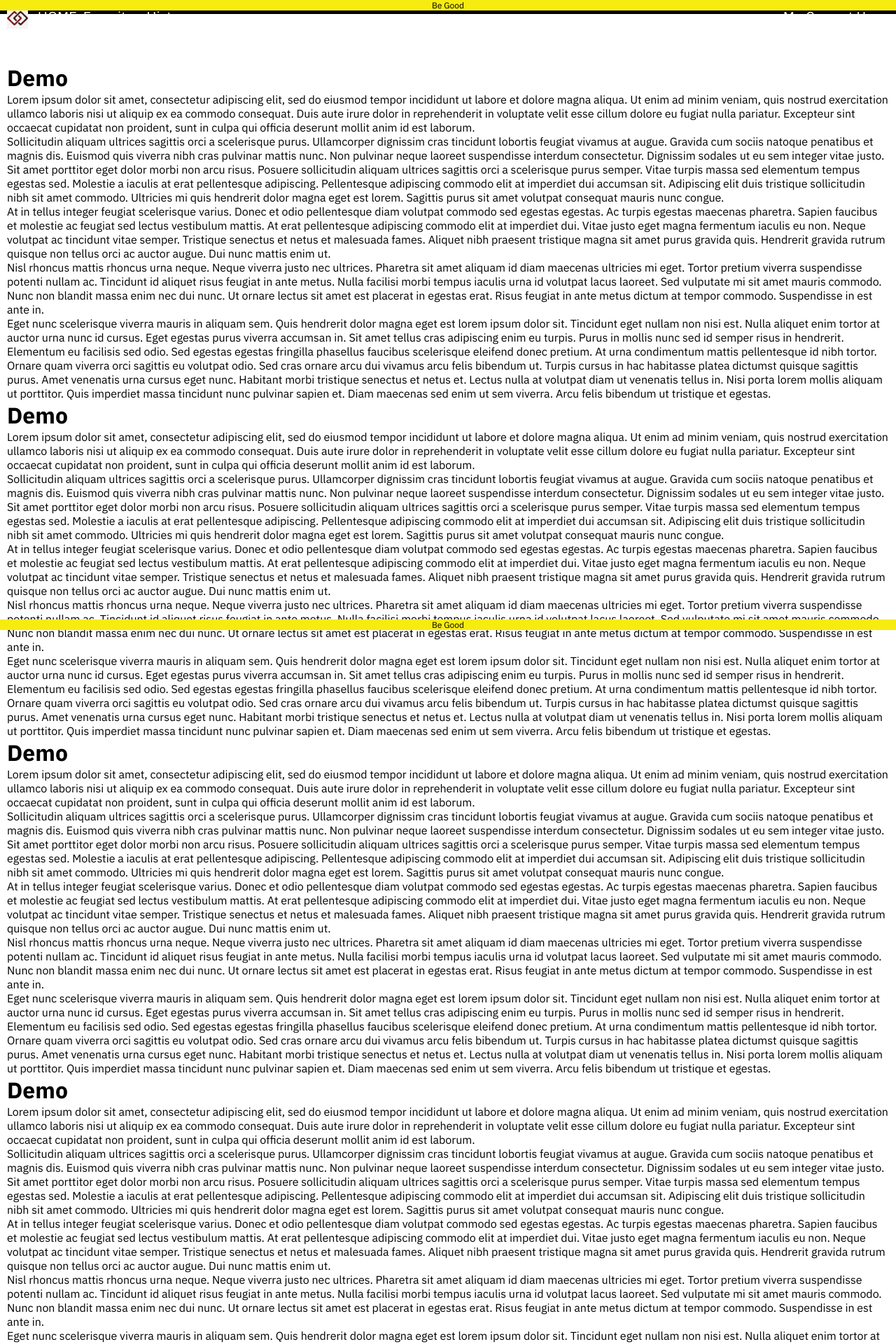
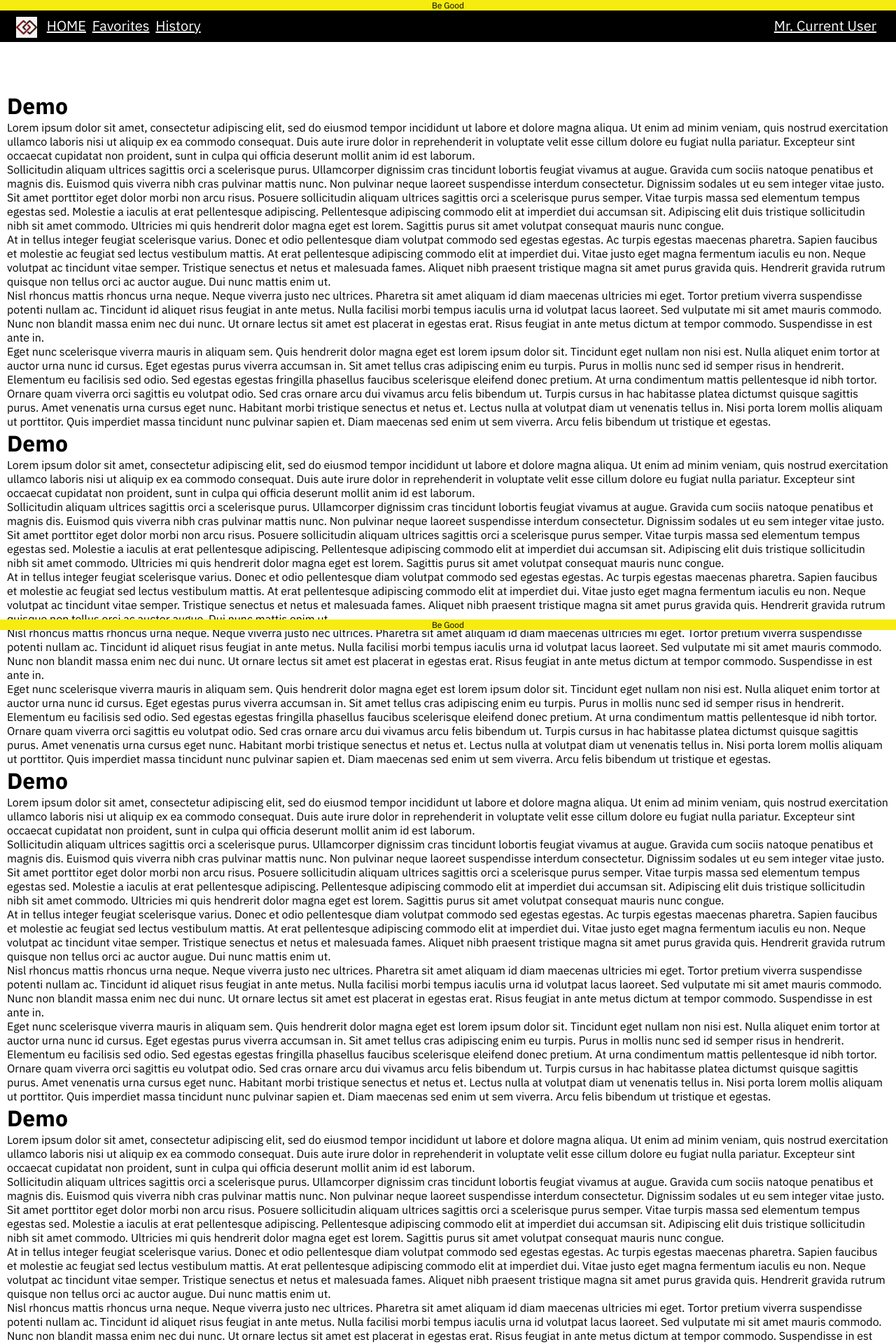
Before and after one commit to gothamgo/demo, a Jekyll site: the page built from index.html, in a window 1280 px wide. Shown: the top 1920 px of the page at 70% size. Built offline with Jekyll 4.4.1, drawn with Linux system fonts in a browser that asks for light colours.

Commit message:
Update header.html

```diff
--- a/_includes/header.html
+++ b/_includes/header.html
@@ -11,8 +11,9 @@
     width: 100%;
   }
   header nav.navigation {
-    padding: 10px;
+    padding: 23px;
     background-color: #000000; /* Black */
+    height: 60px;
   }
   header nav.primary {
     float: left;
```
